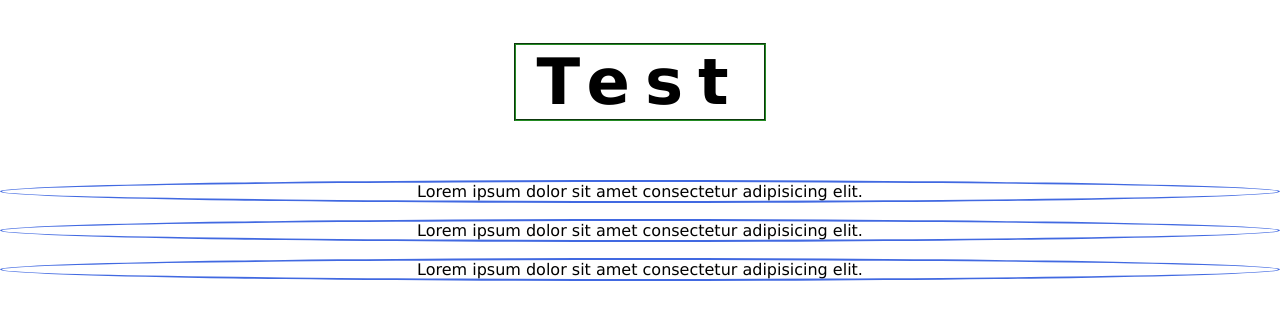
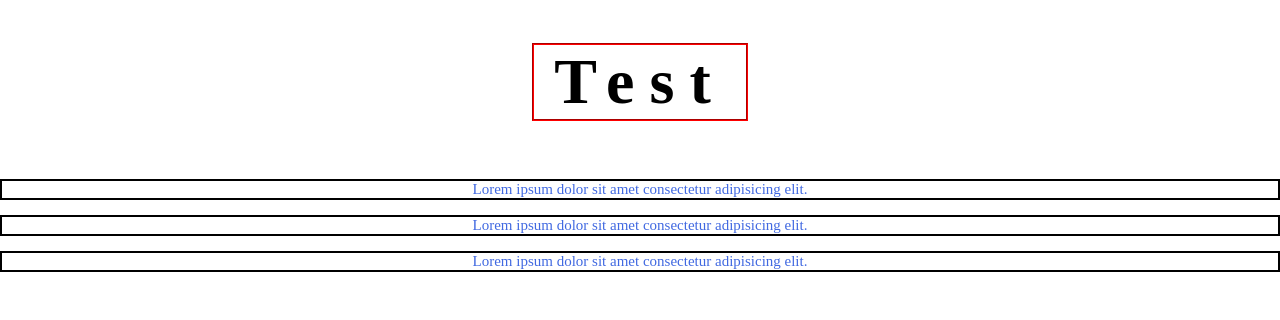
Before and after one commit to jfrcro/gittest, a plain HTML site: page index.html in a window 1280 px wide. Drawn offline with Linux system fonts and the light colour scheme.

Commit message:
propuestade estilos #1

```diff
--- a/css/main.css
+++ b/css/main.css
@@ -1,5 +1,5 @@
 body {
-    font-family: Geneva, Verdana, sans-serif;
+    /* font-family: Geneva, Verdana, sans-serif; */
     margin: 0;
     padding: 0;
     text-align: center;
@@ -7,7 +7,7 @@ body {
 
 .t1 {
     letter-spacing: 15px;
-    border: 2px groove forestgreen;
+    border: 2px groove red;
     font-size: 64px;
     padding: 0 20px;
     display: inline-block;
@@ -16,6 +16,8 @@ body {
 .l1,
 .l2,
 .l3 {
-    border: 2px solid royalblue;
-    border-radius: 50%;
+    font-size: 15px;
+    color: royalblue;
+    border: 2px solid black;
+    /* border-radius: 50%; */
 }
```
